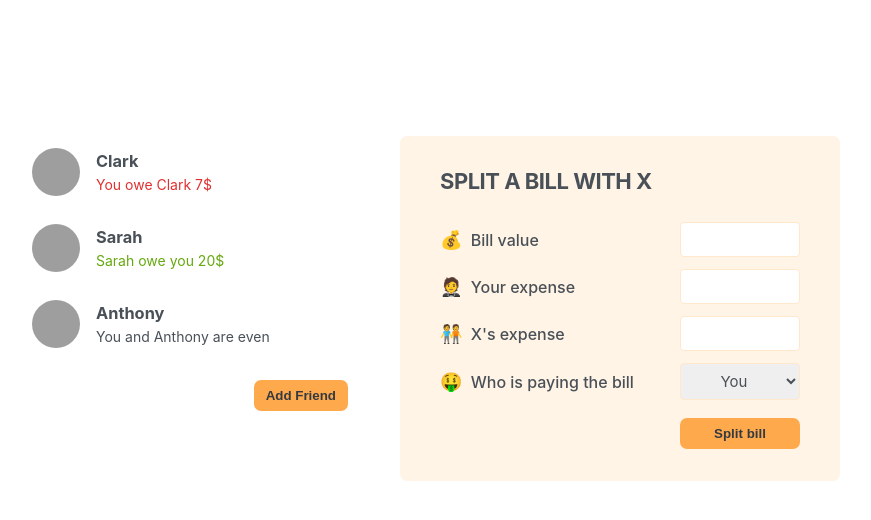
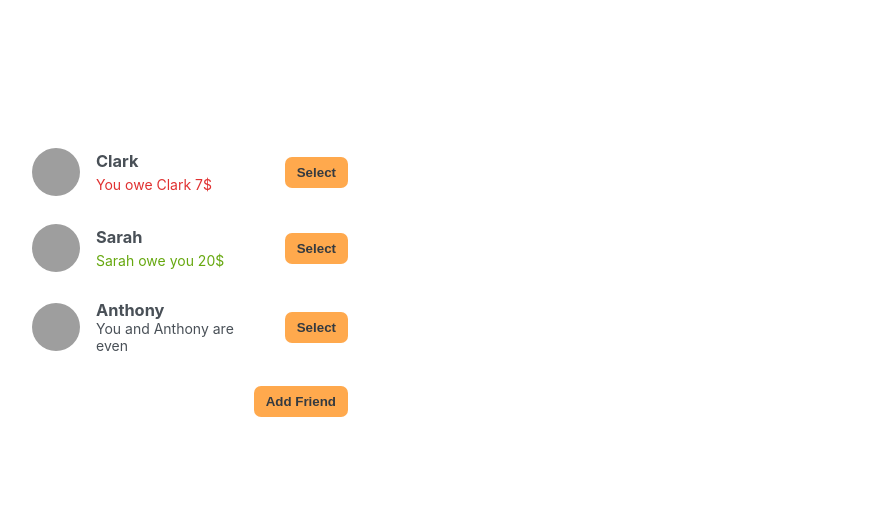
Before and after one commit to HeyuFu1995/split-bill, a React (Create React App) app: page / in a window 1280 px wide. Shown: the top 520 px of the page, without its empty margins (210-1081 px from the left). Built offline with nearby package versions, Linux system fonts and the light colour scheme; grey boxes are pictures that could not be loaded; the HTML template or start-up script is replaced by a standard one.

Commit message:
Select Friend Function Finished

```diff
--- a/src/App.js
+++ b/src/App.js
@@ -27,6 +27,8 @@ function App() {
 
   const [friends, setFriends] = useState(initialFriends);
 
+  const [selected, setSelected] = useState(null);
+
   function changeAddFormStatus() {
     setShowAddFriend(p => !p);
   }
@@ -36,27 +38,34 @@ function App() {
     setShowAddFriend(false);
   }
 
+  function selectFriend(id) {
+    const findFriend = friends.find((f) => f.id === id);
+    setSelected((p) => p?.id === id ? null : findFriend);
+  }
+
   return (<div className="app">
     <div className="sidebar">
-      <FriendsList friends={friends} />
+      <FriendsList friends={friends} selectFriend={selected} select={selectFriend} />
       {showAddFriend && <FormAddFriend addFriend={addFriend} />}
       <Button onclick={changeAddFormStatus}>{showAddFriend ? "CLose" : "Add Friend"}</Button>
     </div>
-    <FormSplitBill />
+    <FormSplitBill selectFriend={selected} />
   </div>);
 }
 
-function FriendsList({ friends }) {
-  return (<ul>{friends.map((friend) => <Friend friend={friend} key={friend.id} />)}</ul>);
+function FriendsList({ friends, select, selectFriend }) {
+  return (<ul>{friends.map((friend) => <Friend selectFriend={selectFriend} select={select} friend={friend} key={friend.id} />)}</ul>);
 }
 
-function Friend({ friend }) {
-  return <li>
+function Friend({ friend, select, selectFriend }) {
+  const isSelected = selectFriend?.id === friend.id;
+  return <li className={isSelected ? "selected" : ""} onClick={() => select(friend.id)}>
     <img src={friend.image} alt={friend.name} />
     <h3>{friend.name}</h3>
     {friend.balance < 0 && (<p className="red">You owe {friend.name} {Math.abs(friend.balance)}$</p>)}
     {friend.balance > 0 && (<p className="green">{friend.name} owe you {Math.abs(friend.balance)}$</p>)}
     {friend.balance === 0 && (<p>You and {friend.name} are even</p>)}
+    <Button>{isSelected ? "Close" : "Select"}</Button>
   </li>
 }
 
@@ -94,9 +103,12 @@ function FormAddFriend({ addFriend }) {
   </form>
 }
 
-function FormSplitBill() {
+function FormSplitBill({ selectFriend }) {
+  if (!selectFriend) return;
+
+  const { name } = selectFriend;
   return <form className="form-split-bill">
-    <h2>Split a bill with X</h2>
+    <h2>Split a bill with {name}</h2>
 
     <label>💰 Bill value</label>
     <input type="text" />
@@ -104,13 +116,13 @@ function FormSplitBill() {
     <label>🤵 Your expense</label>
     <input type="text" />
 
-    <label>🧑‍🤝‍🧑 X's expense</label>
+    <label>🧑‍🤝‍🧑 {name}'s expense</label>
     <input type="text" />
 
     <label>🤑 Who is paying the bill</label>
     <select>
       <option value="user">You</option>
-      <option value="friend">X</option>
+      <option value="friend">{name}</option>
     </select>
 
     <Button>Split bill</Button>
```
